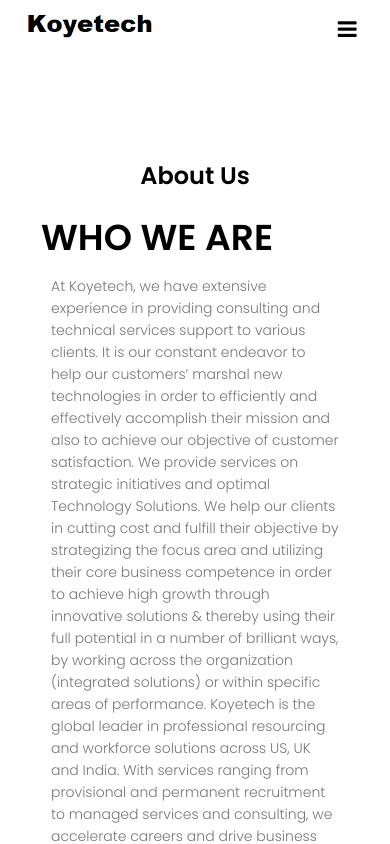
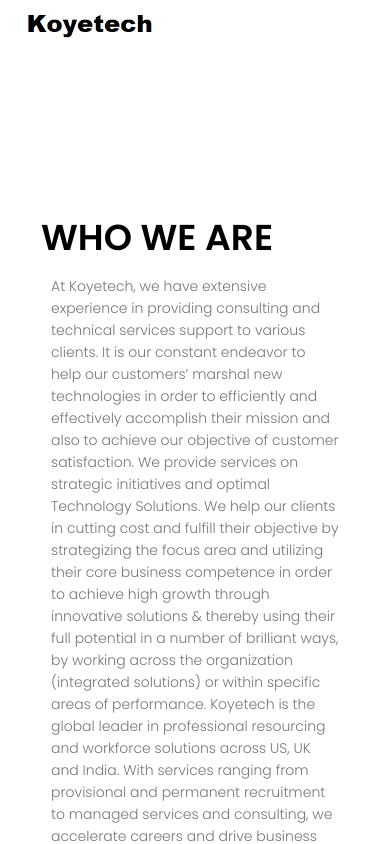
Before and after one commit to rvkanth4/koyetech, a plain HTML site: page About.html in a window 390 px wide. Shown: the top 844 px of the page. Drawn offline with Linux system fonts and the light colour scheme.

Commit message:
Update styles.css

```diff
--- a/styles.css
+++ b/styles.css
@@ -465,6 +465,9 @@
 }
 
 @media (max-width: 700px) {
+  .sub-header {
+    color: white;
+  }
   .sub-header h1 {
     font-size: 24px;
   }
```
